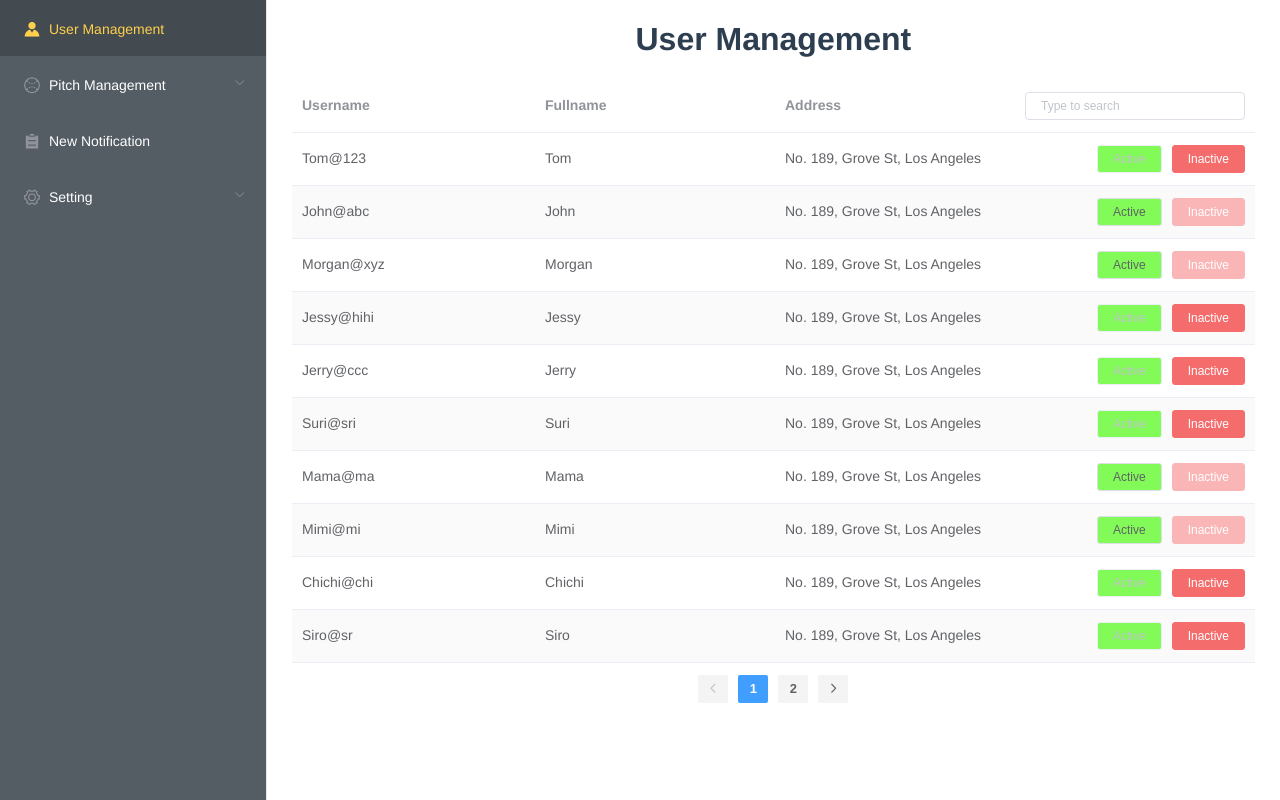
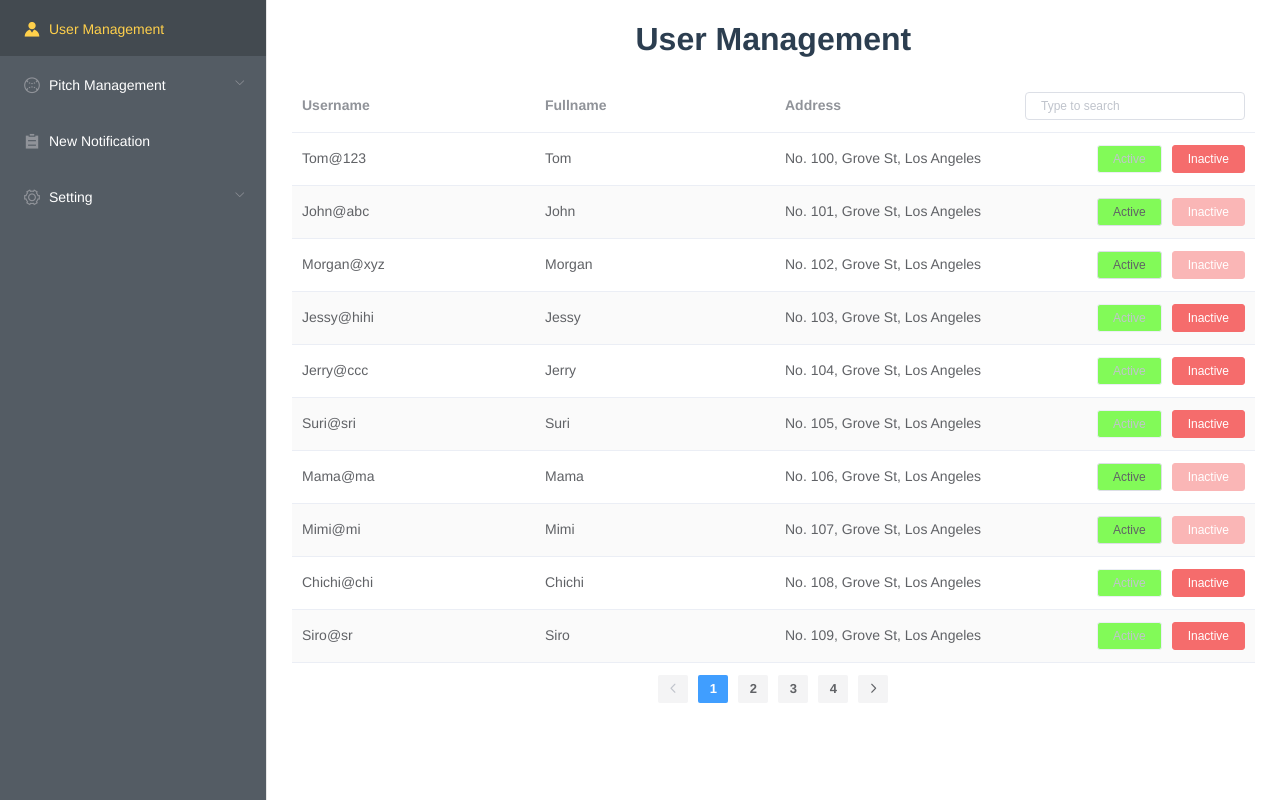
Before and after one commit to tuanvipandpro/HCI_Admin, a Vue app in the folder hci-admin/: page /#/userManagement in a window 1280 px wide. Built offline with nearby package versions, Linux system fonts and the light colour scheme; sample sign-in values are in the browser's storage.

Commit message:
Update User management page

```diff
--- a/hci-admin/src/components/UserManagement/UserManagement.vue
+++ b/hci-admin/src/components/UserManagement/UserManagement.vue
@@ -25,17 +25,16 @@
           </el-table-column>
           <el-table-column
             align="right">
-            <template slot="header">
+            <template slot="header" slot-scope="scope">
               <el-input
                 v-model="search"
                 size="mini"
-                :change="changeTextSearch"
                 placeholder="Type to search"/>
             </template>
             <template slot-scope="scope">
               <el-button
                 size="mini"
-                style="background-color: #82FA58"
+                style="background-color: #82FA58;"
                 :disabled="scope.row.status === 'Active'"
                 @click="handleClicked(scope.$index, scope.row, 'Active')">Active</el-button>
               <el-button
@@ -75,58 +74,160 @@ export default {
       accountData: [{
         username: 'Tom@123',
         fullname: 'Tom',
-        address: 'No. 189, Grove St, Los Angeles',
+        address: 'No. 100, Grove St, Los Angeles',
         status: 'Active'
       }, {
         username: 'John@abc',
         fullname: 'John',
-        address: 'No. 189, Grove St, Los Angeles',
+        address: 'No. 101, Grove St, Los Angeles',
         status: 'Inactive'
       }, {
         username: 'Morgan@xyz',
         fullname: 'Morgan',
-        address: 'No. 189, Grove St, Los Angeles',
+        address: 'No. 102, Grove St, Los Angeles',
         status: 'Inactive'
       }, {
         username: 'Jessy@hihi',
         fullname: 'Jessy',
-        address: 'No. 189, Grove St, Los Angeles',
+        address: 'No. 103, Grove St, Los Angeles',
         status: 'Active'
       }, {
         username: 'Jerry@ccc',
         fullname: 'Jerry',
-        address: 'No. 189, Grove St, Los Angeles',
+        address: 'No. 104, Grove St, Los Angeles',
         status: 'Active'
       }, {
         username: 'Suri@sri',
         fullname: 'Suri',
-        address: 'No. 189, Grove St, Los Angeles',
+        address: 'No. 105, Grove St, Los Angeles',
         status: 'Active'
       }, {
         username: 'Mama@ma',
         fullname: 'Mama',
-        address: 'No. 189, Grove St, Los Angeles',
+        address: 'No. 106, Grove St, Los Angeles',
         status: 'Inactive'
       }, {
         username: 'Mimi@mi',
         fullname: 'Mimi',
-        address: 'No. 189, Grove St, Los Angeles',
+        address: 'No. 107, Grove St, Los Angeles',
         status: 'Inactive'
       }, {
         username: 'Chichi@chi',
         fullname: 'Chichi',
-        address: 'No. 189, Grove St, Los Angeles',
+        address: 'No. 108, Grove St, Los Angeles',
         status: 'Active'
       }, {
         username: 'Siro@sr',
         fullname: 'Siro',
-        address: 'No. 189, Grove St, Los Angeles',
+        address: 'No. 109, Grove St, Los Angeles',
         status: 'Active'
       },
       {
         username: 'Siro@sr',
         fullname: 'Siro',
-        address: 'No. 189, Grove St, Los Angeles',
+        address: 'No. 110, Grove St, Los Angeles',
+        status: 'Active'
+      }, {
+        username: 'John@abc',
+        fullname: 'John',
+        address: 'No. 111, Grove St, Los Angeles',
+        status: 'Inactive'
+      }, {
+        username: 'Morgan@xyz',
+        fullname: 'Morgan',
+        address: 'No. 112, Grove St, Los Angeles',
+        status: 'Inactive'
+      }, {
+        username: 'Jessy@hihi',
+        fullname: 'Jessy',
+        address: 'No. 113, Grove St, Los Angeles',
+        status: 'Active'
+      }, {
+        username: 'Jerry@ccc',
+        fullname: 'Jerry',
+        address: 'No. 114, Grove St, Los Angeles',
+        status: 'Active'
+      }, {
+        username: 'Suri@sri',
+        fullname: 'Suri',
+        address: 'No. 115, Grove St, Los Angeles',
+        status: 'Active'
+      }, {
+        username: 'Mama@ma',
+        fullname: 'Mama',
+        address: 'No. 116, Grove St, Los Angeles',
+        status: 'Inactive'
+      }, {
+        username: 'Mimi@mi',
+        fullname: 'Mimi',
+        address: 'No. 117, Grove St, Los Angeles',
+        status: 'Inactive'
+      }, {
+        username: 'Chichi@chi',
+        fullname: 'Chichi',
+        address: 'No. 118, Grove St, Los Angeles',
+        status: 'Active'
+      }, {
+        username: 'Siro@sr',
+        fullname: 'Siro',
+        address: 'No. 119, Grove St, Los Angeles',
+        status: 'Active'
+      },
+      {
+        username: 'Siro@sr',
+        fullname: 'Siro',
+        address: 'No. 120, Grove St, Los Angeles',
+        status: 'Active'
+      }, {
+        username: 'John@abc',
+        fullname: 'John',
+        address: 'No. 121, Grove St, Los Angeles',
+        status: 'Inactive'
+      }, {
+        username: 'Morgan@xyz',
+        fullname: 'Morgan',
+        address: 'No. 122, Grove St, Los Angeles',
+        status: 'Inactive'
+      }, {
+        username: 'Jessy@hihi',
+        fullname: 'Jessy',
+        address: 'No. 123, Grove St, Los Angeles',
+        status: 'Active'
+      }, {
+        username: 'Jerry@ccc',
+        fullname: 'Jerry',
+        address: 'No. 124, Grove St, Los Angeles',
+        status: 'Active'
+      }, {
+        username: 'Suri@sri',
+        fullname: 'Suri',
+        address: 'No. 125, Grove St, Los Angeles',
+        status: 'Active'
+      }, {
+        username: 'Mama@ma',
+        fullname: 'Mama',
+        address: 'No. 126, Grove St, Los Angeles',
+        status: 'Inactive'
+      }, {
+        username: 'Mimi@mi',
+        fullname: 'Mimi',
+        address: 'No. 127, Grove St, Los Angeles',
+        status: 'Inactive'
+      }, {
+        username: 'Chichi@chi',
+        fullname: 'Chichi',
+        address: 'No. 128, Grove St, Los Angeles',
+        status: 'Active'
+      }, {
+        username: 'Siro@sr',
+        fullname: 'Siro',
+        address: 'No. 129, Grove St, Los Angeles',
+        status: 'Active'
+      },
+      {
+        username: 'Sirom@srm',
+        fullname: 'Sirom',
+        address: 'No. 130, Grove St, Los Angeles',
         status: 'Active'
       }
       ],
@@ -136,9 +237,25 @@ export default {
   components: {
     'hci-menu': Menu
   },
+  watch: {
+    search () {
+      this.searchList = this.accountData.filter(data => !this.search || data.fullname.toLowerCase().includes(this.search.toLowerCase()))
+      if (this.search.length > 0) {
+        this.currentPage = 1
+        this.numOfPage = this.searchList.length / this.pageSize
+      } else {
+        this.numOfPage = this.accountData.length / this.pageSize
+      }
+      let firstIndex = (this.currentPage - 1) * this.pageSize
+      let lastIndex = (this.currentPage * this.pageSize - 1)
+      this.subAccountData = this.searchList.filter((item, index) => {
+        return index >= firstIndex && index <= lastIndex
+      })
+    }
+  },
   mounted () {
     this.checkAuthen()
-    this.numOfPage = this.accountData.length % 10 + 1
+    this.numOfPage = this.accountData.length / this.pageSize
     this.changePage()
   },
   methods: {
@@ -169,17 +286,15 @@ export default {
     changePage () {
       let firstIndex = (this.currentPage - 1) * this.pageSize
       let lastIndex = (this.currentPage * this.pageSize - 1)
-      this.subAccountData = this.accountData.filter((item, index) => {
-        return index >= firstIndex && index <= lastIndex
-      })
-    },
-    changeTextSearch () {
-      this.searchList = this.accountData.filter(data => !this.search || data.fullname.toLowerCase().includes(this.search.toLowerCase()))
-      let firstIndex = (this.currentPage - 1) * this.pageSize
-      let lastIndex = (this.currentPage * this.pageSize - 1)
-      this.subAccountData = this.searchList.filter((item, index) => {
-        return index >= firstIndex && index <= lastIndex
-      })
+      if (this.searchList.length > 0) {
+        this.subAccountData = this.searchList.filter((item, index) => {
+          return index >= firstIndex && index <= lastIndex
+        })
+      } else {
+        this.subAccountData = this.accountData.filter((item, index) => {
+          return index >= firstIndex && index <= lastIndex
+        })
+      }
     },
     /**
      * Close Loader
```
